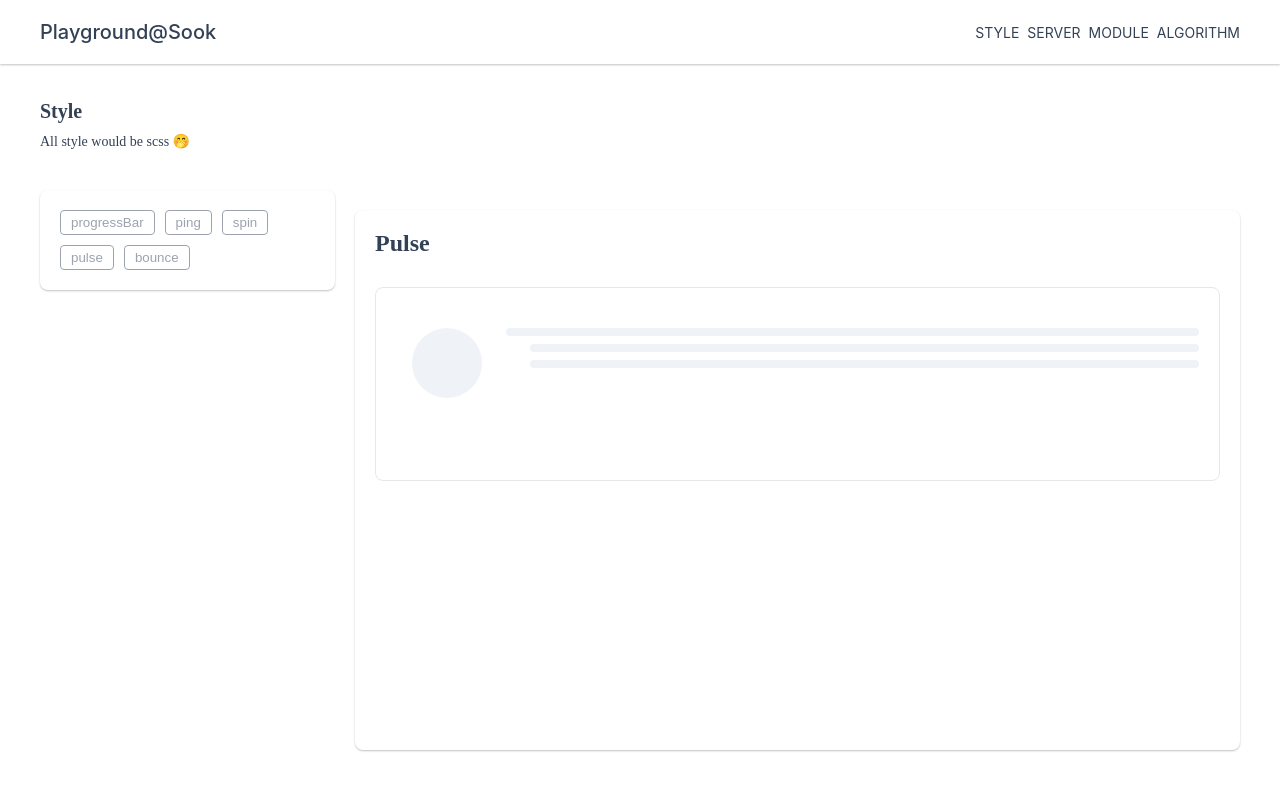
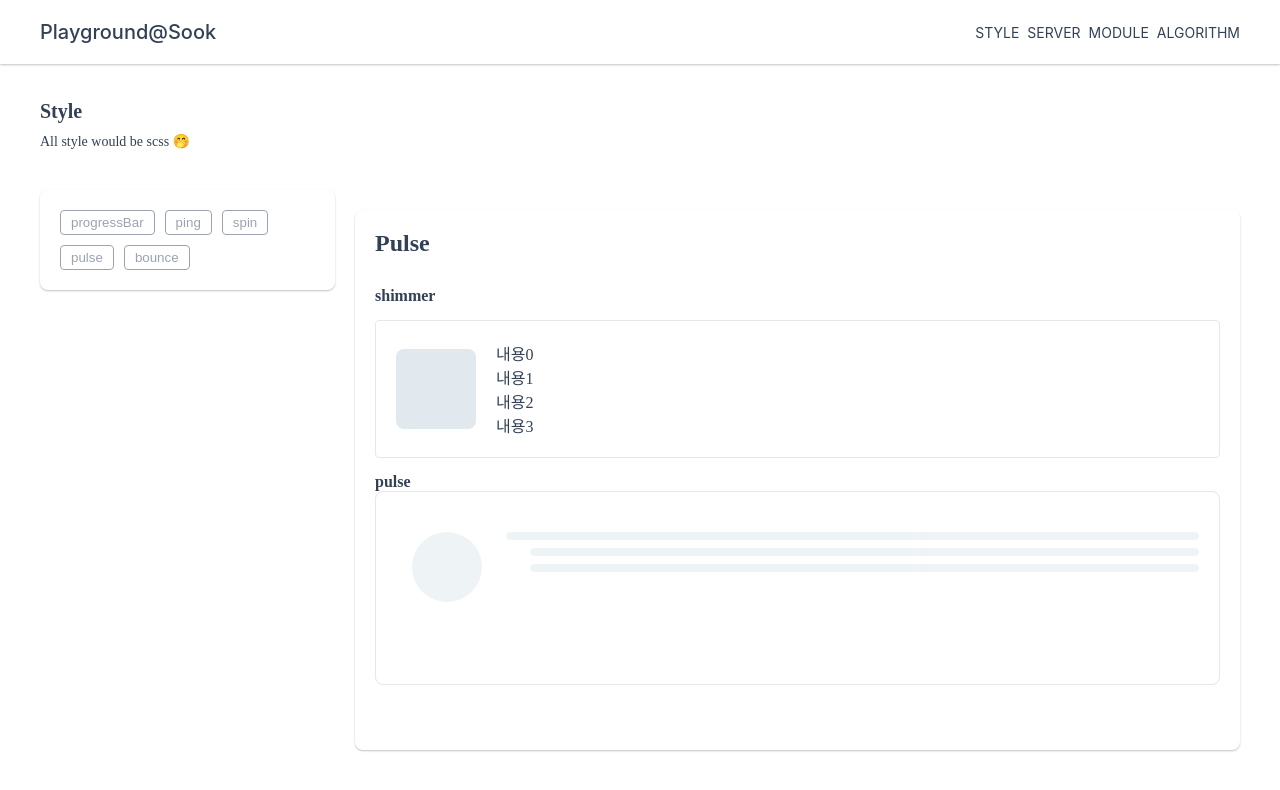
Before and after one commit to 22sook00/playGround, a React (Create React App) app: page /style in a window 1280 px wide. Both pictures are taken after a click on the button "pulse". Shown: the top 790 px of the page. Built offline with nearby package versions, Linux system fonts and the light colour scheme; a web font is replaced by a local one.

Commit message:
Add new skeleton style as shimmer

```diff
--- a/src/components/Styles/Animations/Pulse/Pulse.scss
+++ b/src/components/Styles/Animations/Pulse/Pulse.scss
@@ -1,11 +1,109 @@
 @keyframes pulse {
 	0%,
 	100% {
-		opacity: 1;
+		transform: 1;
 	}
 	50% {
 		opacity: 0.5;
 	}
+}
+@keyframes loading {
+	0% {
+		transform: translateX(0);
+	}
+	50%,
+	100% {
+		transform: translateX(460px);
+	}
+}
+
+.skeleton-item {
+	display: flex;
+	align-items: center;
+	margin: 15px 0;
+	padding: 20px;
+	border: 0.2px solid #e5e7eb;
+	border-radius: 4px;
+	position: relative;
+}
+
+.skeleton-img::before {
+	content: "";
+	position: absolute;
+	top: 0;
+	left: 0;
+	width: 30px;
+	height: 100%;
+	background: linear-gradient(to right, #e1e9ee, #f2f8fc, #e1e9ee);
+	animation: loading 2s cubic-bezier(0.5, 0, 0.25, 1) infinite;
+}
+
+.skeleton-img {
+	width: 80px;
+	height: 80px;
+	border-radius: 8px;
+	background: #e1e9ee;
+	position: relative;
+	overflow: hidden;
+}
+
+.skeleton-info {
+	width: 100%;
+	display: flex;
+	flex-direction: column;
+	align-items: flex-start;
+	margin-left: 20px;
+}
+
+.skeleton-name {
+	width: 70%;
+	height: 12px;
+	background: #e1e9ee;
+	position: relative;
+	overflow: hidden;
+	border-radius: 8px;
+	margin-bottom: 8px;
+}
+
+.skeleton-name::before {
+	content: "";
+	position: absolute;
+	top: 0;
+	left: 0;
+	width: 40px;
+	height: 100%;
+	background: linear-gradient(to right, #e1e9ee, #f2f8fc, #e1e9ee);
+	animation: loading 2s cubic-bezier(0.5, 0, 0.25, 1) infinite;
+}
+
+.skeleton-email {
+	width: 65%;
+	height: 8px;
+	background: #e1e9ee;
+	margin-top: 8px;
+	position: relative;
+	border-radius: 8px;
+	overflow: hidden;
+}
+
+.skeleton-email::before {
+	content: "";
+	position: absolute;
+	top: 0;
+	left: 0;
+	width: 40px;
+	height: 100%;
+	background: linear-gradient(to right, #e1e9ee, #f2f8fc, #e1e9ee);
+	animation: loading 2s cubic-bezier(0.5, 0, 0.25, 1) infinite;
+}
+.skeleton-desc {
+	width: 45%;
+	height: 8px;
+	background: #e1e9ee;
+	margin-top: 8px;
+	position: relative;
+	border-radius: 8px;
+	overflow: hidden;
 }
 .pulse-container {
 	border: 0.2px solid #e5e7eb;
@@ -22,14 +120,14 @@
 }
 .pulse-circle-item {
 	border-radius: 100%;
-	background-color: #e2e8f0;
+	background-color: #e1e9ee;
 	width: 70px;
 	height: 70px;
 }
 .pulse-each-items {
 	height: 8px;
 	border-radius: 4px;
-	background-color: #e2e8f0;
+	background-color: #e1e9ee;
 }
 .pulse-space-wrapper {
 	margin-left: 1.5rem;
--- a/src/components/Styles/Animations/Pulse/Pulse.tsx
+++ b/src/components/Styles/Animations/Pulse/Pulse.tsx
@@ -1,7 +1,45 @@
-import React from "react";
+import React, { useEffect, useState } from "react";
 import "./Pulse.scss";
+
 const Pulse = () => {
+	const [isLoading, setIsLoading] = useState(true);
+
+	useEffect(() => {
+		setIsLoading(true);
+		setTimeout(() => {
+			setIsLoading(false);
+		}, 1000);
+	}, []);
 	return (
+		<>
+			<h1>shimmer</h1>
+			<div>
+				{!isLoading ? (
+					<li className="skeleton-item">
+						<div>
+							<div className="skeleton-img" />
+						</div>
+						<div className="skeleton-info">
+							{new Array(4).fill(1).map((_, i) => {
+								return <div key={i}>내용{i}</div>;
+							})}
+						</div>
+					</li>
+				) : (
+					<li className="skeleton-item">
+						<div>
+							<div className="skeleton-img" />
+						</div>
+						<div className="skeleton-info">
+							<p className="skeleton-name" />
+							<p className="skeleton-email" />
+							<p className="skeleton-email" />
+							<p className="skeleton-desc" />
+						</div>
+					</li>
+				)}
+			</div>
+			<h1>pulse</h1>
 			<section className="pulse-container">
 				<div className="pulse-animation-wrapper">
 					<div className="pulse-circle-item"></div>
@@ -14,6 +52,7 @@ const Pulse = () => {
 					</div>
 				</div>
 			</section>
+		</>
 	);
 };
 
```
Lines whose indentation alone changed are shown as unchanged.
